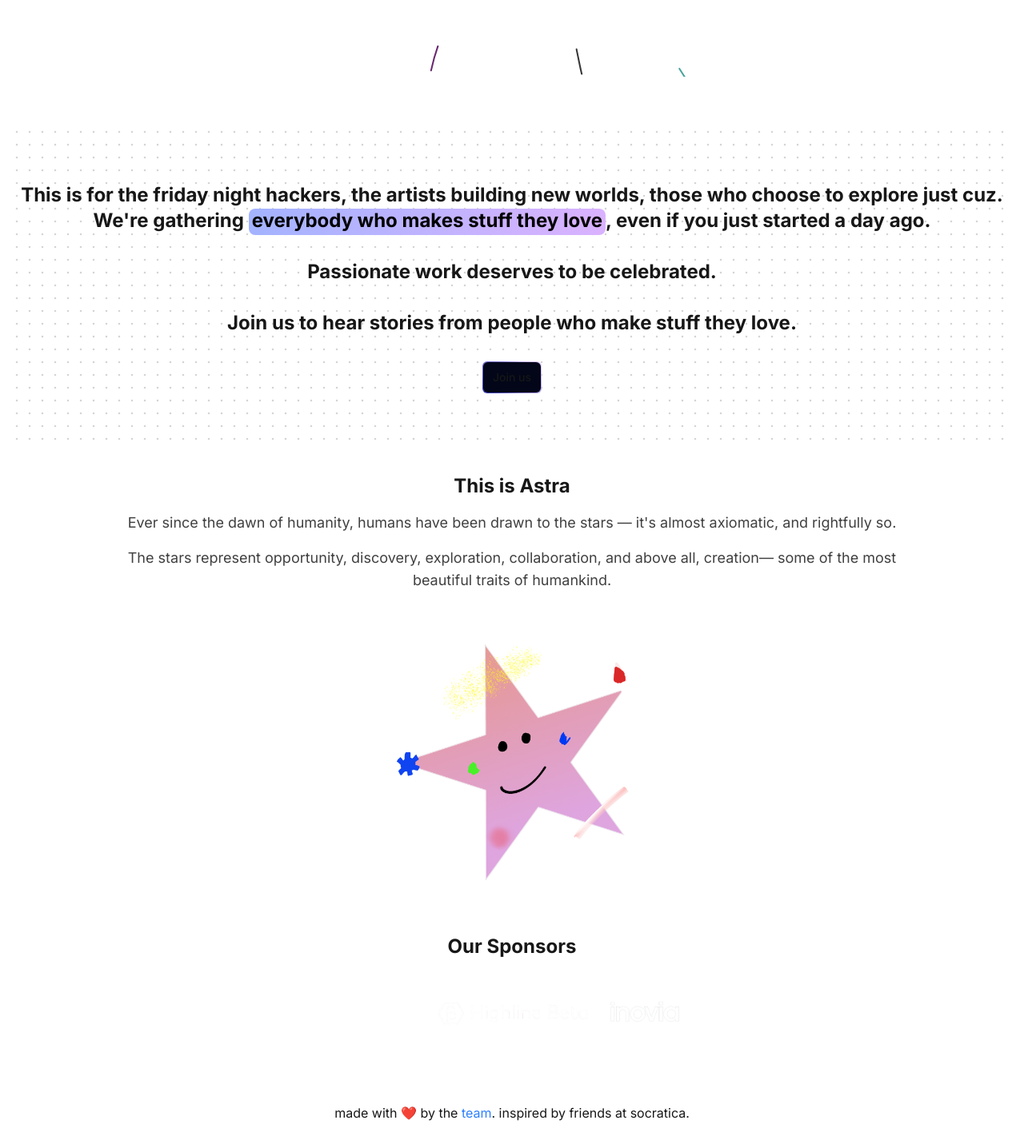
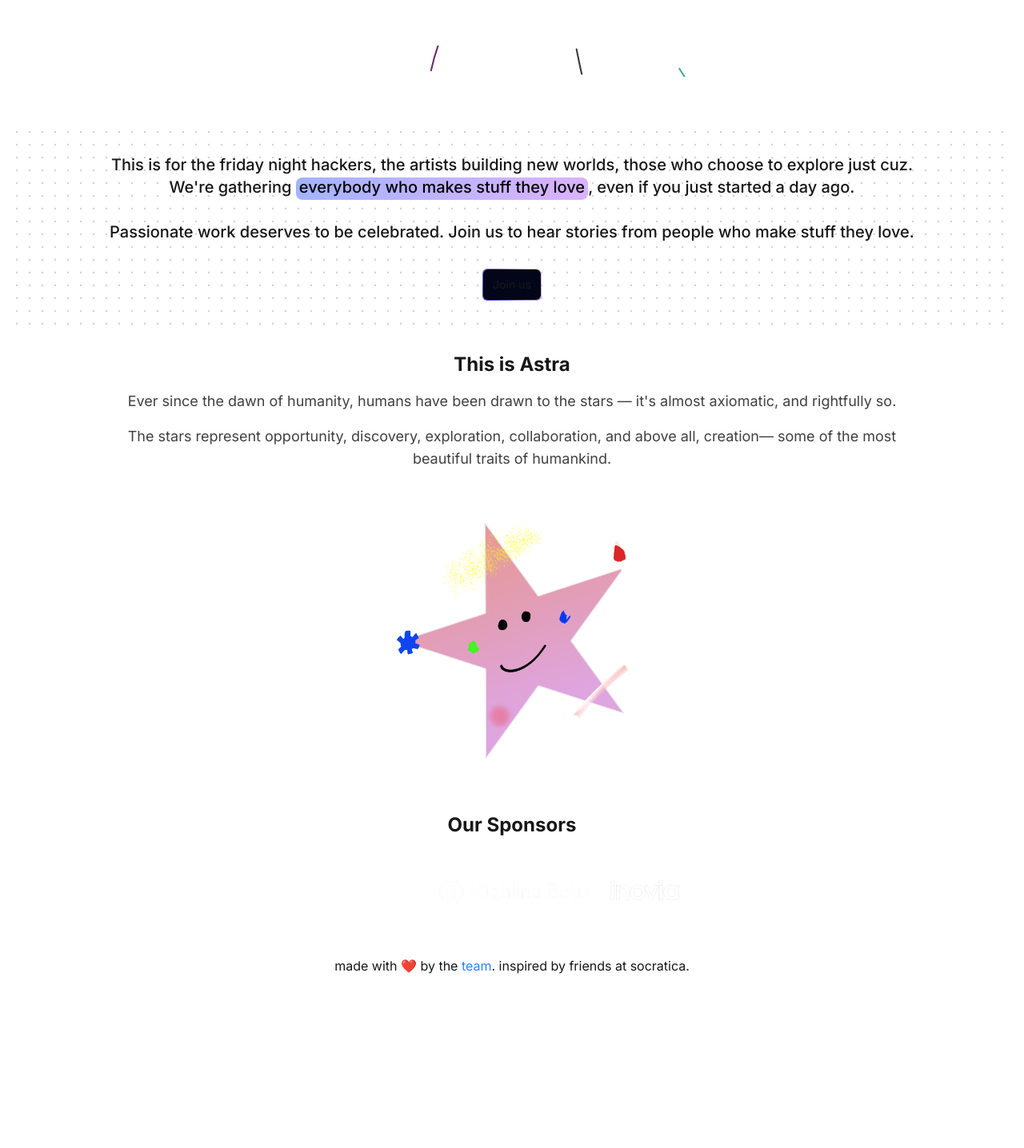
Before and after one commit to Adam-Omarali/astra-website, a Next.js app: page / in a window 1280 px wide. Shown: the part 704-2140 px from the top of the page at 80% size. After the commit the page ends 1956 px from the top, so only its background shows below. Built offline with nearby package versions, Linux system fonts and the light colour scheme.

Commit message:
better mobile

```diff
--- a/src/app/page.tsx
+++ b/src/app/page.tsx
@@ -43,10 +43,10 @@ export default function Home() {
           </div>
         </BackgroundLines>
       </section>
-      <section className="relative h-[400px] mx-auto">
+      <section className="relative h-min-[400px] mx-auto">
         <div className="flex flex-col gap-4 text-center h-full">
-          <h1 className="text-2xl font-bold h-full">
-            <HeroHighlight>
+          <HeroHighlight className="my-8">
+            <h1 className="text-xl font-medium h-full w-[85%] mx-auto">
               This is for the friday night hackers, the artists building new
               worlds, those who choose to explore just cuz. We're gathering{" "}
               <Highlight className="text-black dark:text-white">
@@ -55,10 +55,8 @@ export default function Home() {
               , even if you just started a day ago.
               <br />
               <br />
-              Passionate work deserves to be celebrated.
-              <br />
-              <br />
-              Join us to hear stories from people who make stuff they love.
+              Passionate work deserves to be celebrated. Join us to hear stories
+              from people who make stuff they love.
               <div className="pt-8">
                 <button className="relative inline-flex h-10 overflow-hidden rounded-md p-[1px] focus:outline-none focus:ring-2 focus:ring-slate-400 focus:ring-offset-2 focus:ring-offset-slate-50">
                   <span className="absolute inset-[-1000%] animate-[spin_2s_linear_infinite] bg-[conic-gradient(from_90deg_at_50%_50%,#E2CBFF_0%,#393BB2_50%,#E2CBFF_100%)]" />
@@ -67,8 +65,8 @@ export default function Home() {
                   </span>
                 </button>
               </div>
-            </HeroHighlight>
-          </h1>
+            </h1>
+          </HeroHighlight>
         </div>
       </section>
       {/* <section>
@@ -108,7 +106,7 @@ export default function Home() {
       <section>
         <div className="flex flex-col gap-4 text-center">
           <h2 className="text-2xl font-bold">Our Sponsors</h2>
-          <div className="flex gap-4 justify-center items-center">
+          <div className="flex gap-4 justify-center items-center flex-wrap">
             <Image
               src="/Google Cloud Logo.png"
               alt="Sponsor 1"
@@ -120,7 +118,7 @@ export default function Home() {
           </div>
         </div>
       </section>
-      <footer className="mt-16 flex flex-col gap-4 text-center mb-8">
+      <footer className="mt-8 flex flex-col gap-4 text-center mb-8">
         <p>
           made with ❤️ by the{" "}
           <a href="/team" className="text-blue-500">
```
